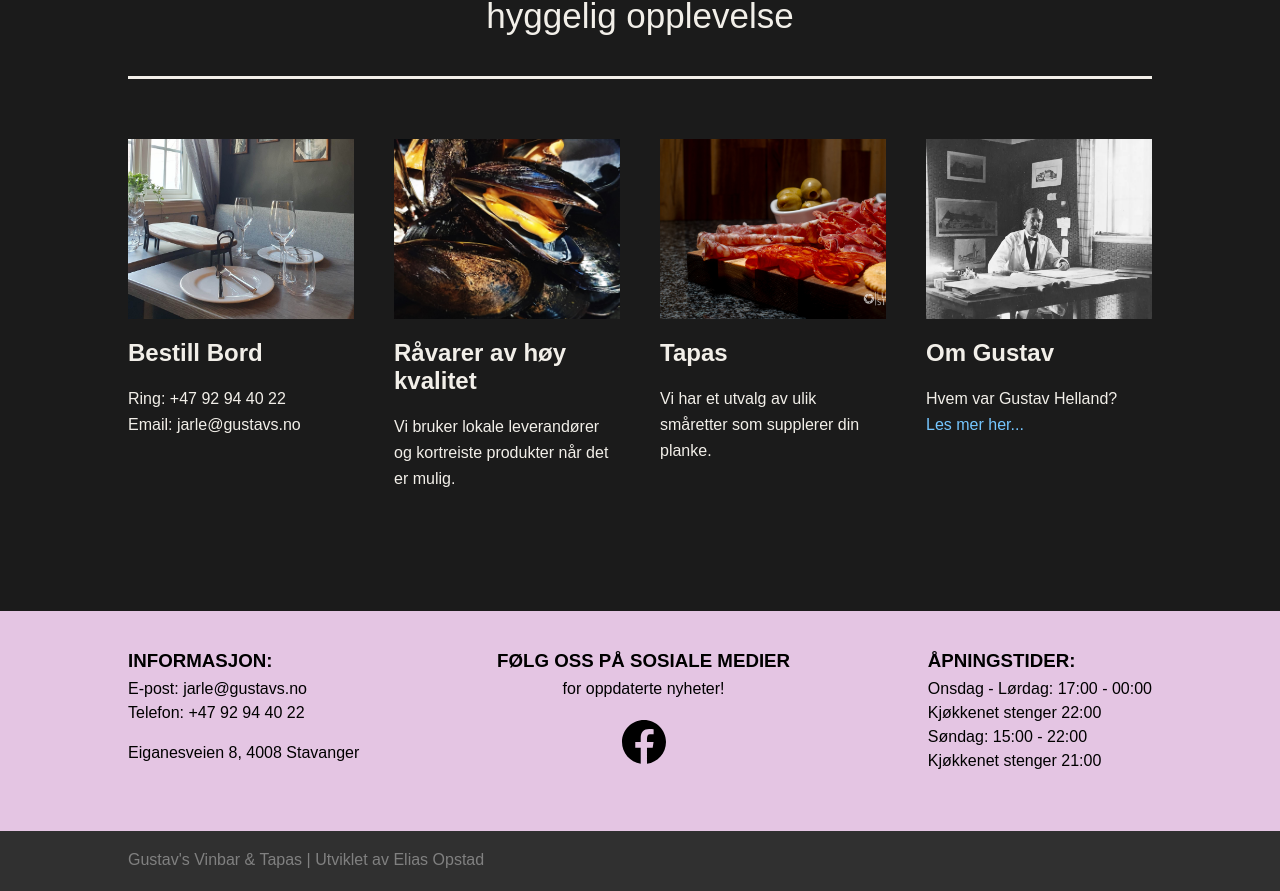
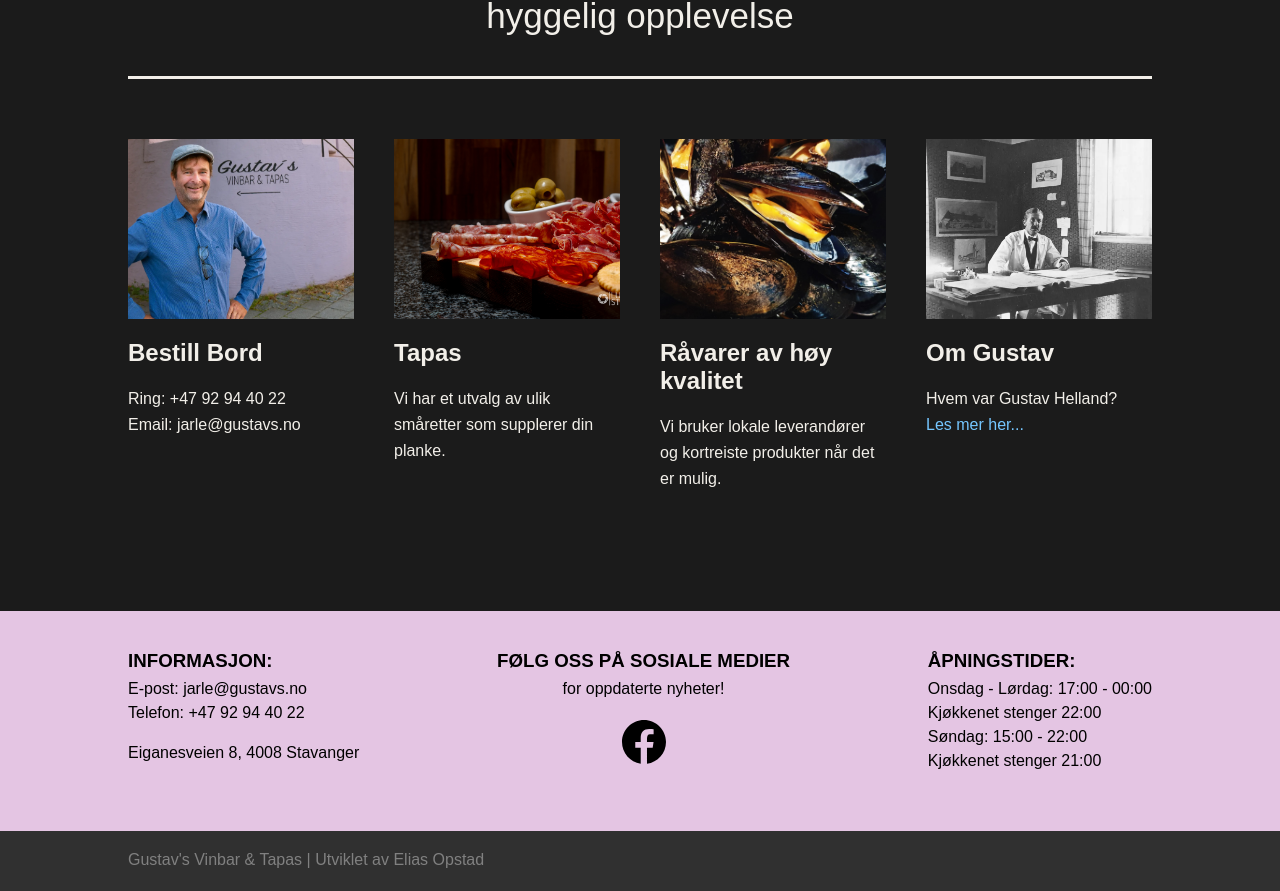
Before and after one commit to EliasOpstad/gustavs, a React (Create React App) app: page / in a window 1280 px wide. Shown: the part 983-1874 px from the top of the page. Built offline with nearby package versions, Linux system fonts and the light colour scheme.

Commit message:
Fixed images

```diff
--- a/src/CommonComponents/ImageRow.tsx
+++ b/src/CommonComponents/ImageRow.tsx
@@ -2,7 +2,7 @@ import React from "react";
 import tbc from "../Images/tapas-brett-close.jpeg";
 import blaa from "../Images/Blaaskjell2.jpg";
 import GustavBilde from "../Images/Gustav-Helland.png";
-import bestillBord from "../Images/Bord-hoyre-close.jpg";
+import bestillBord from "../Images/jarle.jpg";
 import styled from "styled-components";
 import { PHONE, EMAIL } from "../helper/HelperVariables";
 import { useNavigate } from "react-router-dom";
@@ -59,18 +59,18 @@ export const ImageRow = () => {
           </Description>
         </Element>
         <Element>
+          <Bilde src={tbc} />
+          <Title>Tapas</Title>
+          <Description>
+            Vi har et utvalg av ulik småretter som supplerer din planke.
+          </Description>
+        </Element>
+        <Element>
           <Bilde src={blaa} />
           <Title>Råvarer av høy kvalitet</Title>
           <Description>
             Vi bruker lokale leverandører og kortreiste produkter når det er
             mulig.
-          </Description>
-        </Element>
-        <Element>
-          <Bilde src={tbc} />
-          <Title>Tapas</Title>
-          <Description>
-            Vi har et utvalg av ulik småretter som supplerer din planke.
           </Description>
         </Element>
         <Element>
```
Also changed, not shown: src/Images/Lisa.jpg (added), src/Images/jarle.jpg (added).
